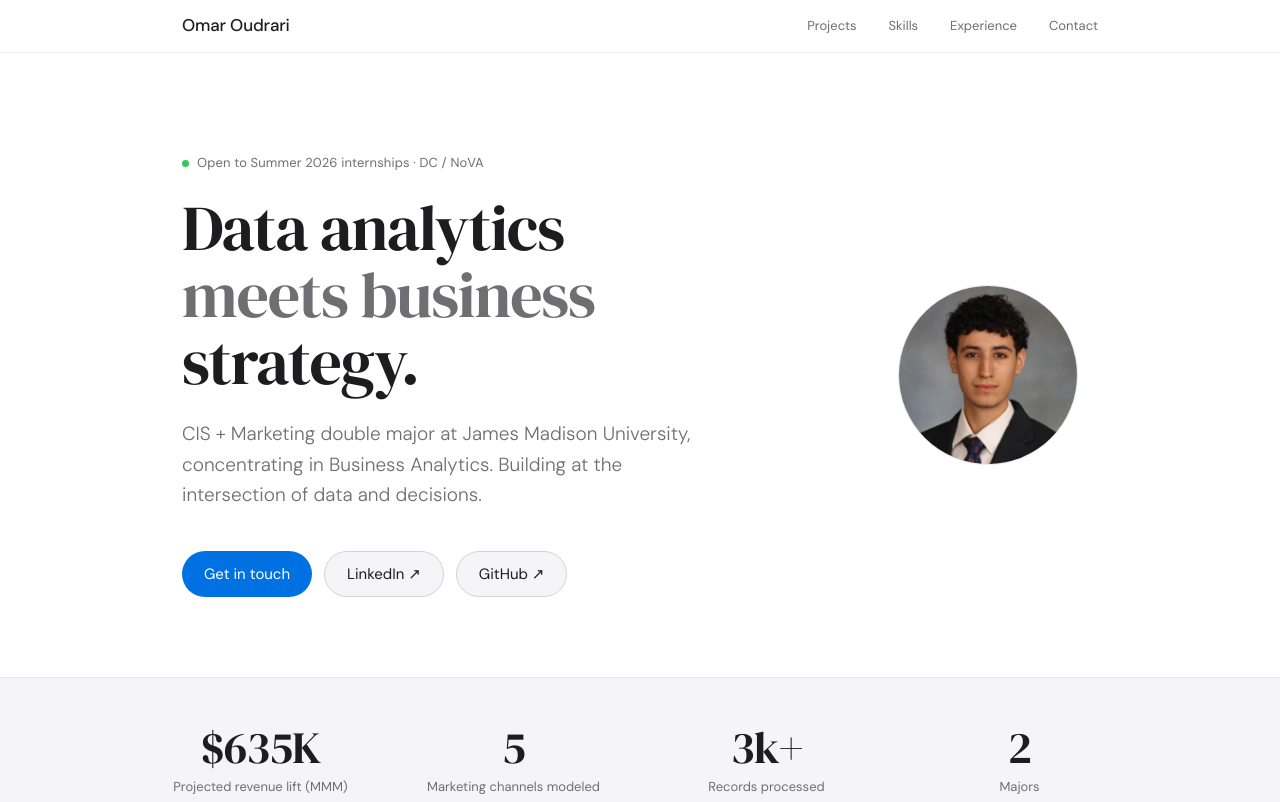
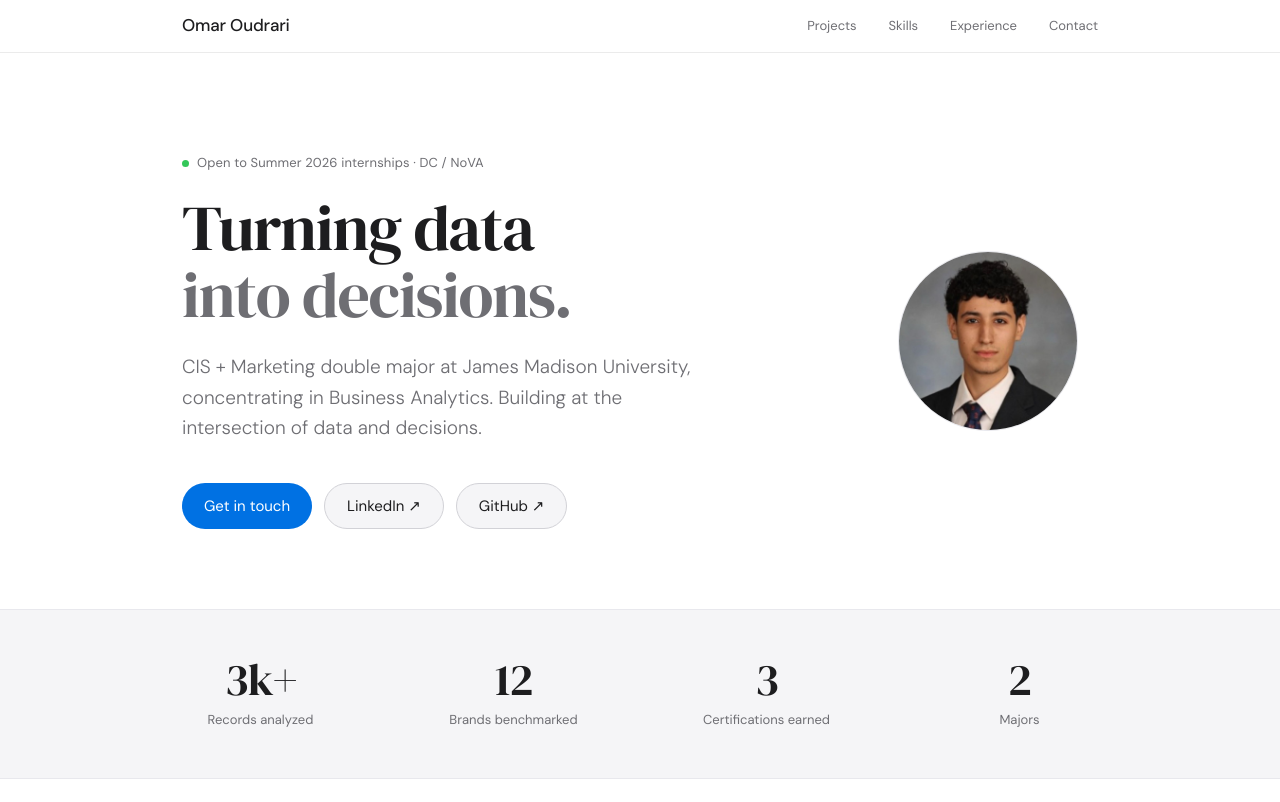
Before and after one commit to yrgomar/yrgomar.github.io, a plain HTML site: page index.html in a window 1280 px wide. Shown: the top 802 px of the page. Drawn offline with Linux system fonts and the light colour scheme.

Commit message:
Update hero section and project labels in index.html

```diff
--- a/index.html
+++ b/index.html
@@ -454,7 +454,7 @@ footer{
       <span class="status-dot"></span>
       Open to Summer 2026 internships · DC / NoVA
     </p>
-    <h1>Data analytics<br><span>meets business</span><br>strategy.</h1>
+    <h1>Turning data<br><span>into decisions.</span></h1>
     <p class="hero-sub">
       CIS + Marketing double major at James Madison University,
       concentrating in Business Analytics. Building at the
@@ -475,16 +475,16 @@ footer{
 <div class="stats-section fade-up">
   <div class="stats-inner">
     <div class="stat">
-      <span class="stat-val">$635K</span>
-      <span class="stat-label">Projected revenue lift (MMM)</span>
+      <span class="stat-val">3k+</span>
+      <span class="stat-label">Records analyzed</span>
     </div>
     <div class="stat">
-      <span class="stat-val">5</span>
-      <span class="stat-label">Marketing channels modeled</span>
+      <span class="stat-val">12</span>
+      <span class="stat-label">Brands benchmarked</span>
     </div>
     <div class="stat">
-      <span class="stat-val">3k+</span>
-      <span class="stat-label">Records processed</span>
+      <span class="stat-val">3</span>
+      <span class="stat-label">Certifications earned</span>
     </div>
     <div class="stat">
       <span class="stat-val">2</span>
@@ -501,7 +501,7 @@ footer{
 
   <div class="project-list fade-up">
 
-    <!-- MMM PROJECT — NEW -->
+    <!-- MMM PROJECT -->
     <a class="project" href="https://github.com/yrgomar/Marketing-Mix-Modeling-Project" target="_blank">
       <div class="proj-inner">
         <div>
```
